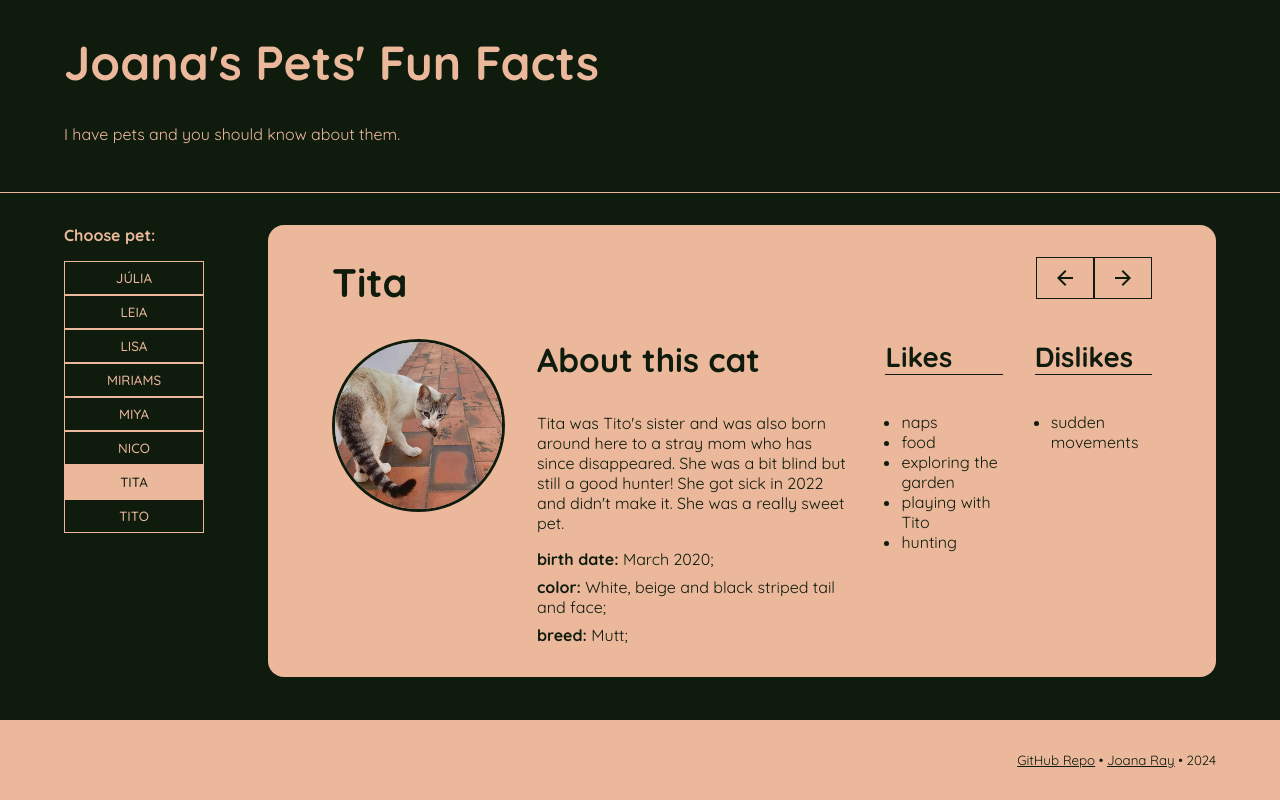
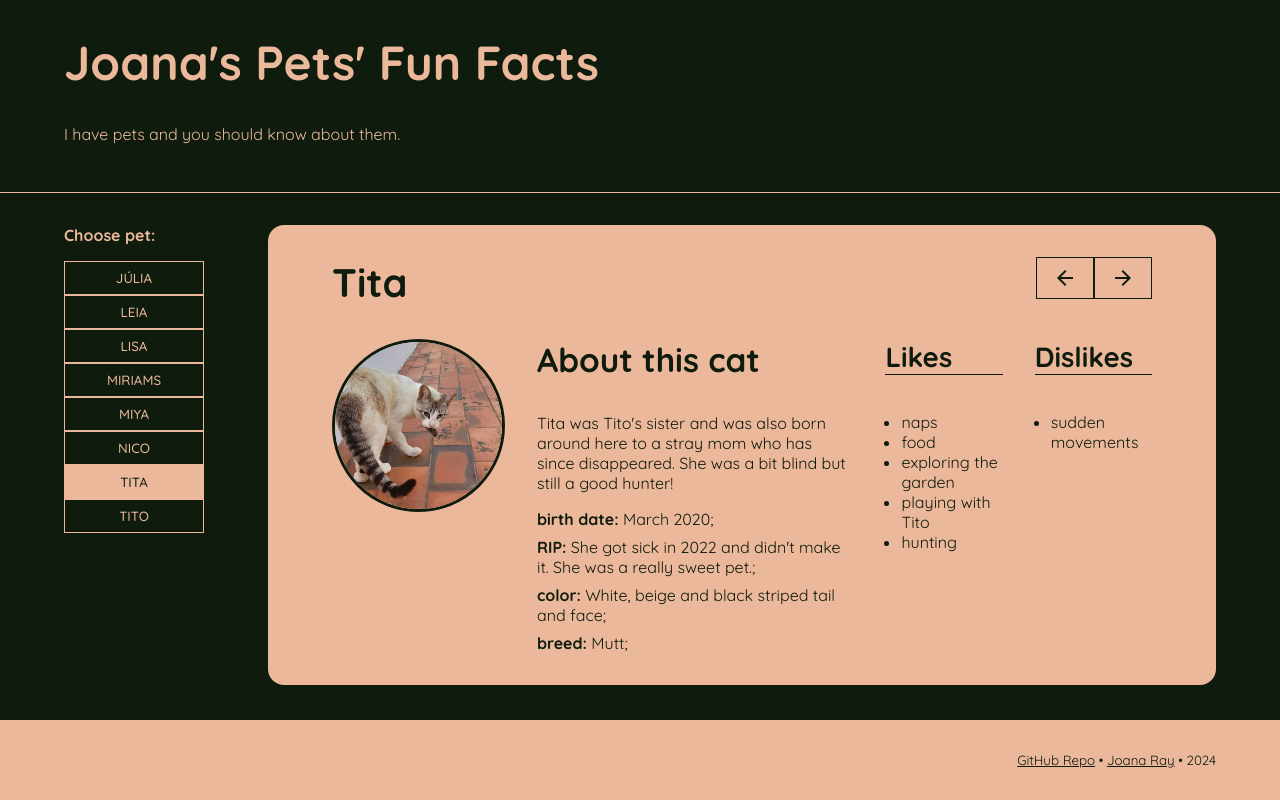
Before and after one commit to joanaray/joanas-pets-fun-facts, a React (Create React App) app: page / in a window 1280 px wide. Built offline with nearby package versions, Linux system fonts and the light colour scheme.

Commit message:
added Pet RIP field and updated info

```diff
--- a/src/App.js
+++ b/src/App.js
@@ -23,6 +23,7 @@ const Pet = {
   addToPets() {
     pets.push(this); // add them to a Pet list
   },
+  petRip: "",
 };
 
 const Leia = Object.create(Pet);
@@ -108,10 +109,11 @@ Tita.petLikes = [
 ];
 Tita.petDislikes = ["sudden movements"];
 Tita.petBio =
-  "Tita was Tito's sister and was also born around here to a stray mom who has since disappeared. She was a bit blind but still a good hunter! She got sick in 2022 and didn't make it. She was a really sweet pet.";
+  "Tita was Tito's sister and was also born around here to a stray mom who has since disappeared. She was a bit blind but still a good hunter!";
 Tita.petColor = "White, beige and black striped tail and face";
 Tita.petPic = ["tita-01.jpg", "tita-02.jpg"];
 Tita.petType = "cat";
+Tita.petRip = "She got sick in 2022 and didn't make it. She was a really sweet pet."
 Tita.addToPets();
 
 const Miriams = Object.create(Pet);
@@ -157,6 +159,7 @@ Lisa.petBio =
 Lisa.petColor = "Black and golden";
 Lisa.petPic = ["lisa-01.jpg", "lisa-02.jpg"];
 Lisa.petType = "chicken";
+Lisa.petRip = "Lisa was one of the victims of the May K9 massacre, when two dogs were able to enter the chicken coop and attacked 3 of the 4 chicken there. Fuckers."
 Lisa.addToPets();
 
 export default function App() {
--- a/src/components/pet-card.js
+++ b/src/components/pet-card.js
@@ -34,6 +34,11 @@ function PetCard({ pet }) {
               <strong>birth date:</strong> {pet.petBirthdate};
             </li>
           )}
+          {pet.petRip && (
+            <li>
+            <strong>RIP:</strong> {pet.petRip};
+          </li>
+          )}
           {pet.petColor && (
             <li>
               <strong>color:</strong> {pet.petColor};
```
